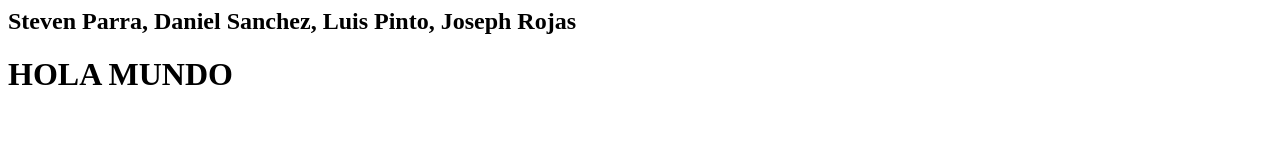
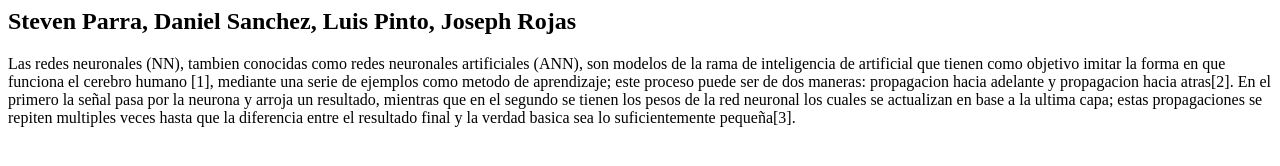
Before and after one commit to JoePino-RP/IA_LAB2_Informe, a plain HTML site: page index.html in a window 1280 px wide. Drawn offline with Linux system fonts and the light colour scheme.

Commit message:
Primer parrafo

```diff
--- a/index.html
+++ b/index.html
@@ -4,7 +4,17 @@
 </head>
 
 <body>
-    <h1>HOLA MUNDO</h1>
+    Las redes neuronales (NN), tambien conocidas como redes neuronales artificiales (ANN), son modelos de la rama de
+inteligencia de artificial que tienen como objetivo imitar la forma en que funciona el cerebro humano [1], mediante una
+serie de ejemplos como metodo de aprendizaje; este proceso puede ser de dos maneras: propagacion hacia adelante y
+propagacion hacia atras[2]. En el primero la señal pasa por la
+neurona y arroja un resultado, mientras que en el segundo se
+tienen los pesos de la red neuronal los cuales se actualizan
+en base a la ultima capa; estas propagaciones se repiten
+multiples veces hasta que la diferencia entre el resultado final
+y la verdad basica sea lo suficientemente pequeña[3].
+
+<br>
 </body>
 
 </html>
```
